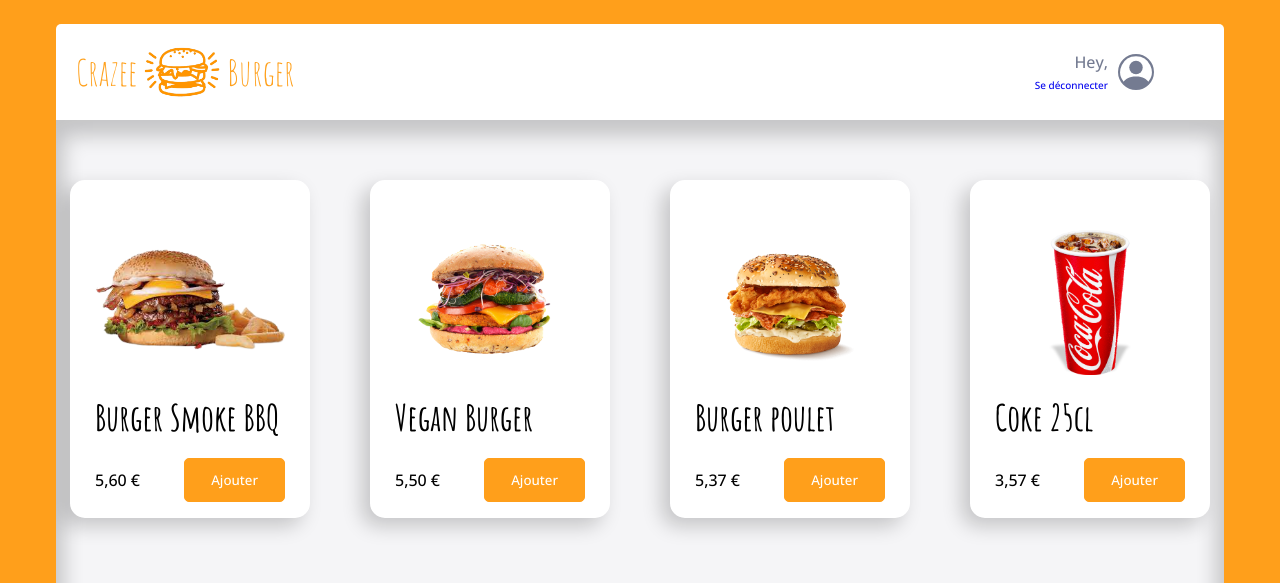
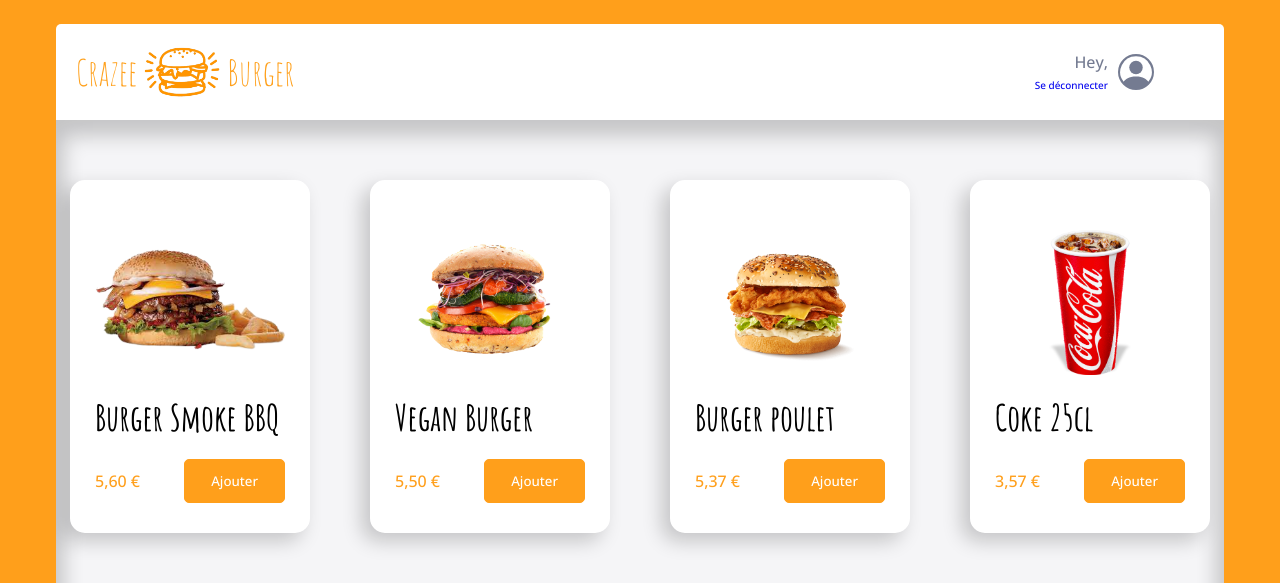
Before and after one commit to clairedornic/crazee-burger, a React (Vite) app: page /order in a window 1280 px wide. Shown: the top 583 px of the page. Built offline with nearby package versions, Linux system fonts and the light colour scheme.

Commit message:
feat: add text truncation

```diff
--- a/src/components/pages/order/menu/CardBurger.tsx
+++ b/src/components/pages/order/menu/CardBurger.tsx
@@ -35,7 +35,7 @@
   border-radius: ${theme.borderRadius.extraRound};
   background: ${theme.colors.white};
   box-shadow: -8px 8px 20px 0px rgba(0, 0, 0, 0.20);
-  padding: 50px 25px 10px 25px;
+  padding: 50px 25px 30px 25px;
 
   img {
     width: 100%;
@@ -46,19 +46,27 @@
   .content {
     display: flex;
     flex-direction: column;
-    gap: 8px;
+    gap: 15px;
 
     .title {
       font-size: ${theme.fonts.size.P4};
       font-family: ${theme.fonts.family.title};
       font-weight: ${theme.fonts.weights.bold};
       margin: 0;
+      white-space: nowrap;
+      overflow: hidden;
+      text-overflow: ellipsis;
     }
 
     .bottom-card {
       display: flex;
       align-items: center;
       justify-content: space-between;
+
+      .price {
+        margin: 0;
+        color: ${theme.colors.primary};
+      }
 
       button {
         width: fit-content;
```
